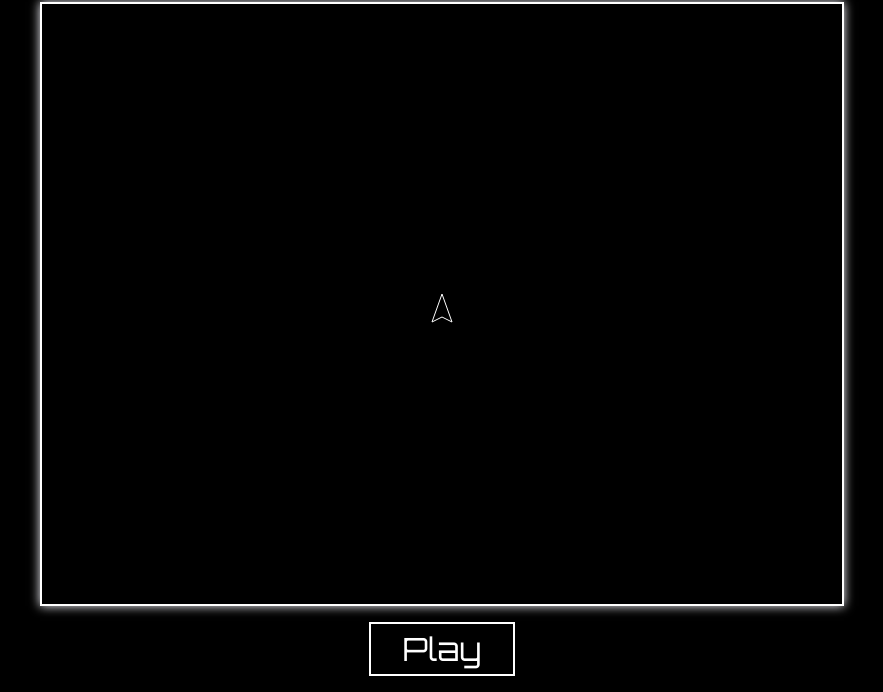
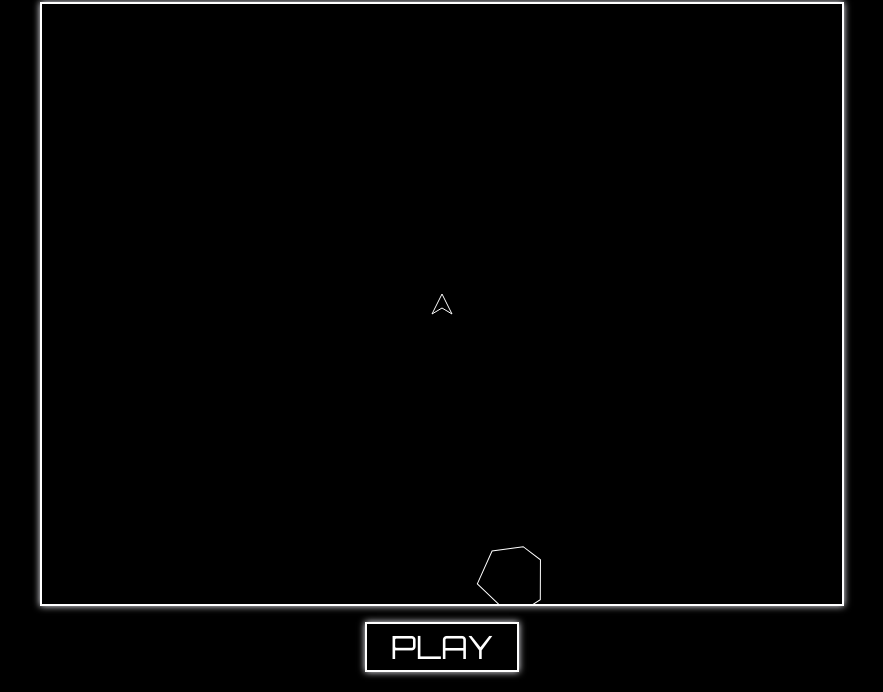
Before and after one commit to jjbotto/Asteroids, a plain HTML site: page asteroids/index.html in a window 1280 px wide. Shown: the part 137-829 px from the top of the page, without its empty margins (198-1081 px from the left). Drawn offline with Linux system fonts and the light colour scheme.

Commit message:
asteroid class added, tested asteroid flight phsyics and motion

```diff
--- a/asteroids/index.html
+++ b/asteroids/index.html
@@ -14,12 +14,10 @@
     <div id="container">
         <div id="title">Asteroids</div>
         <canvas id="game-window" width="800" height="600"></canvas>
-        <button id="play-btn">Play</button>
+        <button id="play-btn">PLAY</button>
         <button id="restart-btn">Restart</button>
         <div id="settings">
             <h1>Settings</h1>
-            <button id="restart-btn">Restart</button>
-            <button id="back-btn">Back</button>
         </div>
     </div>
 </body>
--- a/asteroids/script.js
+++ b/asteroids/script.js
@@ -1,12 +1,14 @@
 // GLOBALS
 const canvas = document.getElementById('game-window');
 const ctx = canvas.getContext('2d');
+const TWO_PI = Math.PI * 2;
 const gameWidth = canvas.width;
 const gameHeight = canvas.height;
 const midPointCanvas = {
     x: gameWidth / 2,
     y: gameHeight / 2
 }
+
 
 class Ship {
     constructor() {
@@ -18,10 +20,11 @@ class Ship {
         this.isRotatingLeft = false;
         this.isRotatingRight = false;
         this.isThrusting = false;
+        this.isFiring = false;
 
-        // Movement properties
+        // Movement properties (per frame)
         this.rotationSpeed = 0.05;  // in radians
-        this.thrust = 0.1;          // acceleration rate
+        this.thrust = 0.05;          // acceleration rate
         this.friction = 0.99;       // deceleration rate
         this.xVelocity = 0;         // X velocity
         this.yVelocity = 0;         // Y velocity
@@ -36,9 +39,9 @@ class Ship {
         ctx.beginPath();
         ctx.strokeStyle = 'white';
         ctx.moveTo(0, -10);  // Top
-        ctx.lineTo(10, 18);  // Bottom right
-        ctx.lineTo(0, 13);   // Middle
-        ctx.lineTo(-10, 18); // Bottom left
+        ctx.lineTo(10, 10);  // Bottom right
+        ctx.lineTo(0, 4);   // Middle
+        ctx.lineTo(-10, 10); // Bottom left
         ctx.closePath();
         ctx.stroke();
 
@@ -56,6 +59,9 @@ class Ship {
             case 'ArrowUp':
                 this.isThrusting = true;
                 break;
+            case 'Space':
+                this.isFiring = true;
+                break;
         }
     }
 
@@ -69,6 +75,9 @@ class Ship {
                 break;
             case 'ArrowUp':
                 this.isThrusting = false;
+                break;
+            case 'Space':
+                this.isFiring = false;
                 break;
         }
     }
@@ -107,18 +116,115 @@ class Ship {
     }
 }
 
+class Asteroid {
 
+    spawnLocation = {
+        top: {x: Math.random() * gameWidth, y: 0},
+        bottom: {x: Math.random() * gameWidth, y: gameHeight},
+        left: {x: 0, y: Math.random() * gameHeight},
+        right: {x: gameWidth, y: Math.random() * gameHeight},
+    }
 
+    // Sets the flight angle of the asteroid based on its spawn location
+    setFlightAngle() {
+        let angle;
+        switch (this.position) {
+            case this.spawnLocation.top: // flight angle between 45 and 135 degrees
+                angle = Math.PI / 4 + Math.random() * Math.PI / 2;
+                break;
+            case this.spawnLocation.right: // flight angle between 225 and 315 degrees
+                angle = 3 * Math.PI / 4 + Math.random() * Math.PI / 2;
+                break;
+            case this.spawnLocation.bottom: // flight angle between 230 and 315 degrees
+                angle = 5 * Math.PI / 4 + Math.random() * Math.PI / 2;
+                break;
+            case this.spawnLocation.left: // flight angle between 135 and 225 degrees
+                angle = 7 * Math.PI / 4 + Math.random() * Math.PI / 2;
+                break;
+        }
+        return angle;
+    }
 
+    /**
+     * Asteroid constructor.
+     *
+     * Sets the starting position of the asteroid to a random side of the game window.
+     * Sets the flight angle to a random direction between 45 and 135 degrees (counterclockwise from the positive x-axis).
+     * Sets the speed of the asteroid to a random number between 5 and 10.
+     * Sets the x and y velocities based on the speed and flight angle.
+     * Sets the rotation angle to 0.
+     * Sets the rotation speed to a random number between 0.5 and 2.
+     * Sets the rotation direction to either -1 (counterclockwise) or 1 (clockwise).
+     */
+    constructor() {
+        // Positioning
+        const spawnPoints = ['top', 'bottom', 'left', 'right'];
+        const randomSpawn = spawnPoints[Math.floor(Math.random() * 4)];
+        this.position = this.spawnLocation[randomSpawn];
+        this.flightAngle = this.setFlightAngle();
 
+        // Control properties
+        this.speed = 1 + Math.random() * 2;
+        this.xVelocity = Math.cos(this.flightAngle) * this.speed;
+        this.yVelocity = Math.sin(this.flightAngle) * this.speed;
+        this.rotationAngle = 0;
+        this.rotationSpeed = 0.005 + Math.random() * 0.01;
+        this.rotationDirection = Math.random() < 0.5 ? -1 : 1;
+        this.radius = 20 + Math.random() * 35;
+        this.numEdges = Math.floor(5 + Math.random() * 5);
 
+        // Random angle variations for each edge
+        this.angleVariations = [];
+        for (let i = 0; i < this.numEdges; i++) {
+            this.angleVariations.push(Math.random() * Math.PI / 4);
+        }
+    }
 
+    draw() {
+        ctx.save();
+        ctx.translate(this.position.x, this.position.y);
+        ctx.rotate(this.rotationAngle);
 
+        ctx.beginPath();
+        ctx.strokeStyle = 'white';
+        const angle = TWO_PI / this.numEdges;
+        let x = Math.cos(this.angleVariations[0]) * this.radius;
+        let y = Math.sin(this.angleVariations[0]) * this.radius;
+        ctx.moveTo(x, y);
 
+        for (let i = 1; i < this.numEdges; i++) {
+            const variationIndex = i % this.numEdges;
+            let angleToVertex = i * angle + this.angleVariations[variationIndex];
+            x = Math.cos(angleToVertex) * this.radius;
+            y = Math.sin(angleToVertex) * this.radius;
+            ctx.lineTo(x, y);
+        }
+        ctx.closePath();
+        ctx.stroke();
+        ctx.restore();
+    }
 
+    rotate() {
+        if (this.rotationDirection === -1) this.rotationAngle -= this.rotationSpeed;
+        if (this.rotationDirection === 1) this.rotationAngle += this.rotationSpeed;
+    }
 
+    move() {
+        this.position.x += this.xVelocity;
+        this.position.y += this.yVelocity;
+    }
+
+    update() {
+        this.rotate();
+        this.move();
+        this.draw();
+    }
+}
+
+// TESTING PURPOSES BELOW //
 
 const ship = new Ship();
+const asteroid = new Asteroid();
 
 // Game loop
 function gameLoop() {
@@ -126,6 +232,7 @@ function gameLoop() {
     ctx.fillRect(0, 0, gameWidth, gameHeight);
 
     ship.update();
+    asteroid.update();
 
     requestAnimationFrame(gameLoop);
 }
--- a/asteroids/style.css
+++ b/asteroids/style.css
@@ -1,4 +1,3 @@
-@import url('https://fonts.googleapis.com/css2?family=Orbitron:wght@400;700&display=swap');
 
 
 body {
@@ -27,7 +26,7 @@ body {
 
 #game-window {
     border: 2px solid white;
-    box-shadow: 0 0 10px ghostwhite;
+    box-shadow: 0 0 7px ghostwhite;
 }
 
 button {
@@ -35,9 +34,11 @@ button {
     color: white;
     border: 2px solid white;
     margin: 1rem;
-    padding: 0.3rem 2rem;
+    padding: 0.2rem 1.5rem;
     font-size: 2rem;
     font-family: 'Orbitron', sans-serif;
+    box-shadow: 0 0 7px ghostwhite;
+
 
 }
 
```
